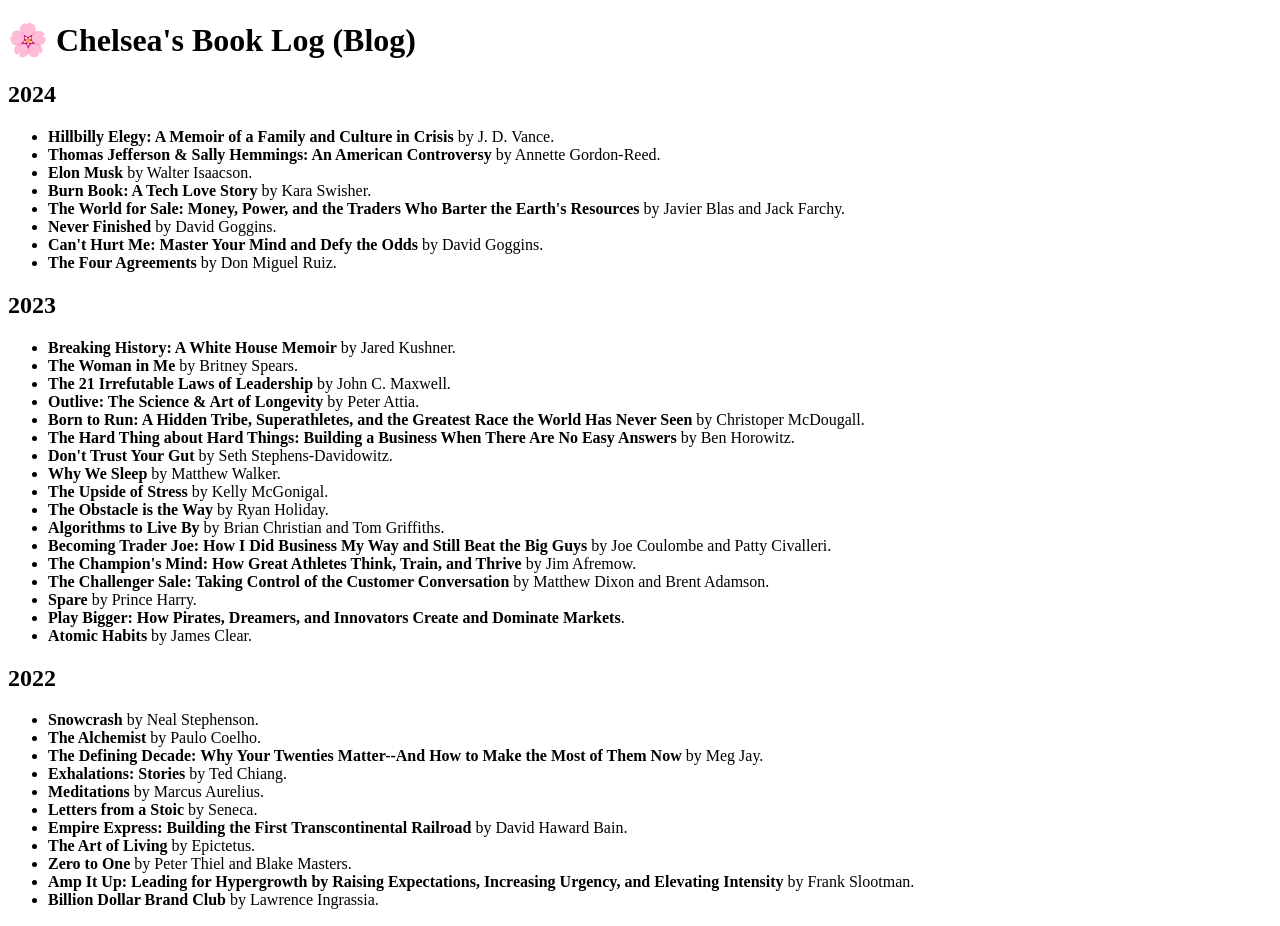
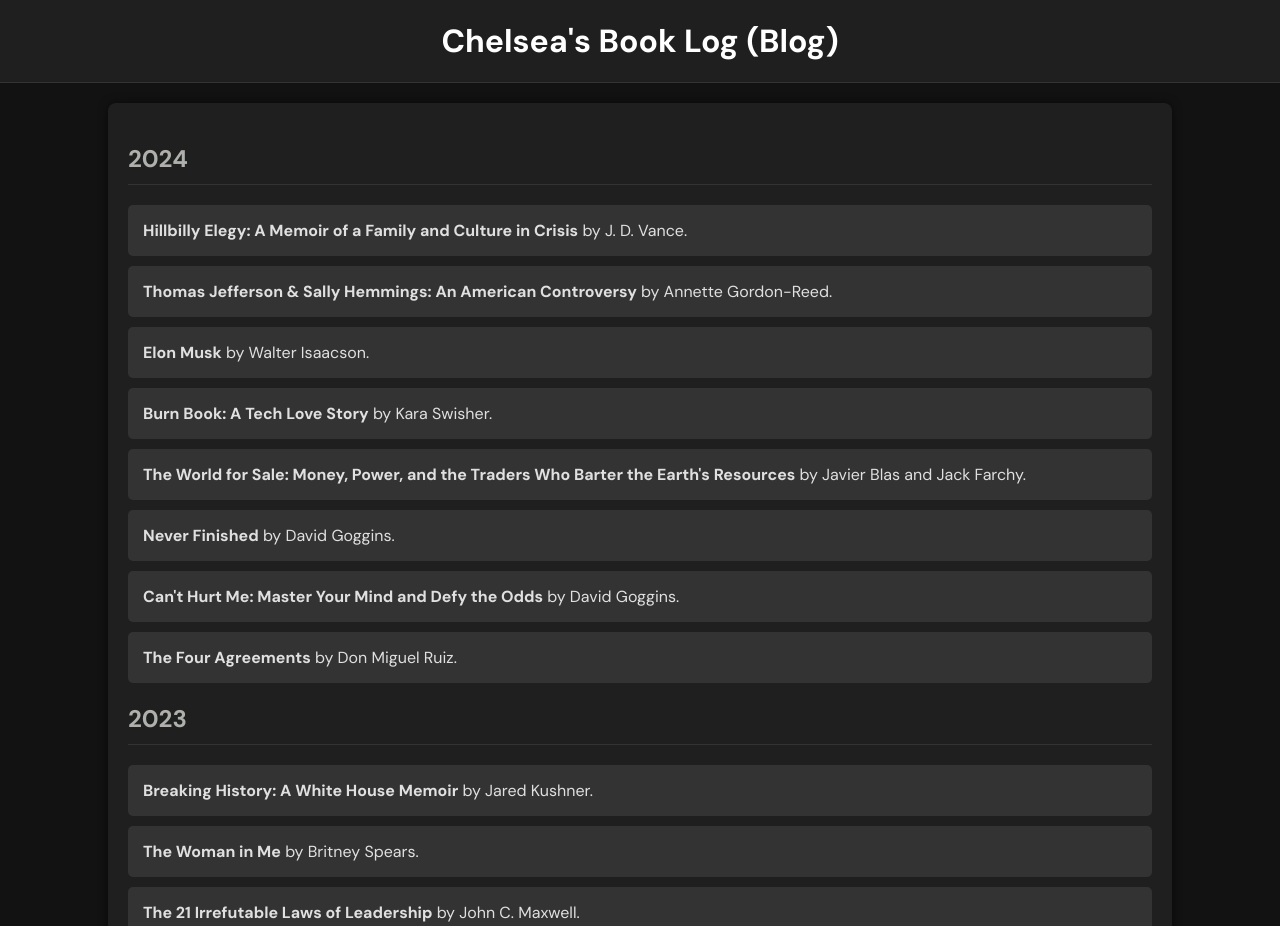
Before and after one commit to chelseaborder/blog, a plain HTML site: page index.html in a window 1280 px wide. Shown: the top 926 px of the page. Drawn offline with Linux system fonts and the light colour scheme.

Commit message:
Update index.html

```diff
--- a/index.html
+++ b/index.html
@@ -3,11 +3,84 @@
 <head>
     <meta charset="UTF-8">
     <meta name="viewport" content="width=device-width, initial-scale=1.0">
-    <title>Chelsea's Book Log (Blog) 📖</title>
+    <title>Chelsea's Book Log (Blog)</title>
+    <link href="https://fonts.googleapis.com/css2?family=DM+Sans:wght@300;400;700&display=swap" rel="stylesheet">
+    <style>
+        body {
+            font-family: 'DM Sans', sans-serif;
+            background-color: #121212;
+            color: #e0e0e0;
+            margin: 0;
+            padding: 0;
+        }
+
+        header {
+            background-color: #1f1f1f;
+            color: #fff;
+            padding: 20px 0;
+            text-align: center;
+            border-bottom: 1px solid #333;
+        }
+
+        h1 {
+            margin: 0;
+        }
+
+        .container {
+            width: 80%;
+            margin: 20px auto;
+            padding: 20px;
+            background-color: #1f1f1f;
+            border-radius: 8px;
+            box-shadow: 0 0 10px rgba(0, 0, 0, 0.5);
+        }
+
+        h2 {
+            color: #adb0ab;
+            border-bottom: 1px solid #333;
+            padding-bottom: 10px;
+        }
+
+        ul {
+            list-style-type: none;
+            padding: 0;
+        }
+
+        ul li {
+            background-color: #333;
+            margin: 10px 0;
+            padding: 15px;
+            border-radius: 5px;
+            transition: background-color 0.3s ease;
+        }
+
+        ul li:hover {
+            background-color: #444;
+        }
+
+        ul li strong {
+            color: #e0e0e0;
+        }
+
+        p {
+            color: #b0b0b0;
+        }
+
+        a {
+            color: #bb86fc;
+            text-decoration: none;
+        }
+
+        a:hover {
+            text-decoration: underline;
+        }
+    </style>
 </head>
 <body>
-    <h1>🌸 Chelsea's Book Log (Blog)</h1>
-
+    <header>
+        <h1>Chelsea's Book Log (Blog)</h1>
+    </header>
+    <div class="container">
         <h2>2024</h2>
         <ul>
             <li><strong>Hillbilly Elegy: A Memoir of a Family and Culture in Crisis</strong> by J. D. Vance.</li>
@@ -71,5 +144,6 @@
         <p>I also invest in early stage startups - notable ones include Interval (acquired) and Cuffed. You can reach me at <a href="mailto:im@chelseaborder.com">im@chelseaborder.com</a>.</p>
         <p>When I'm not reading or working, I love to run, cook, kayak, and spend time with friends and family.</p>
         <p>My favorite genres are self-development, history, and biographies. Open to recommendations!</p>
+    </div>
 </body>
 </html>
```
Lines whose indentation alone changed are shown as unchanged.
